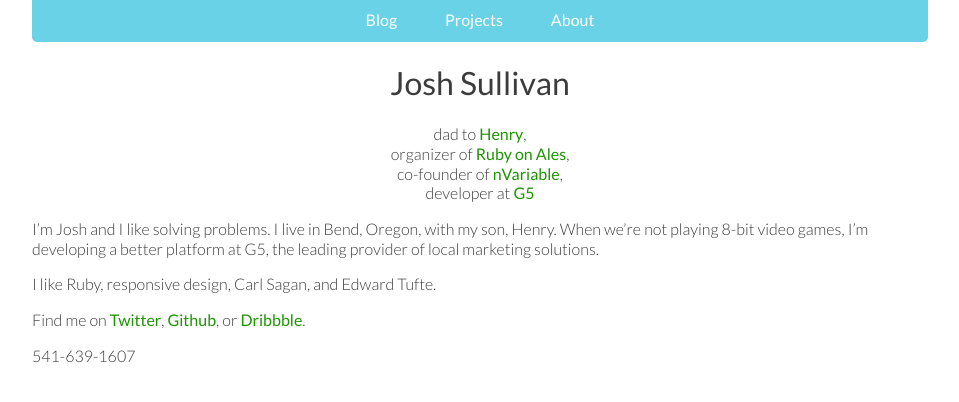
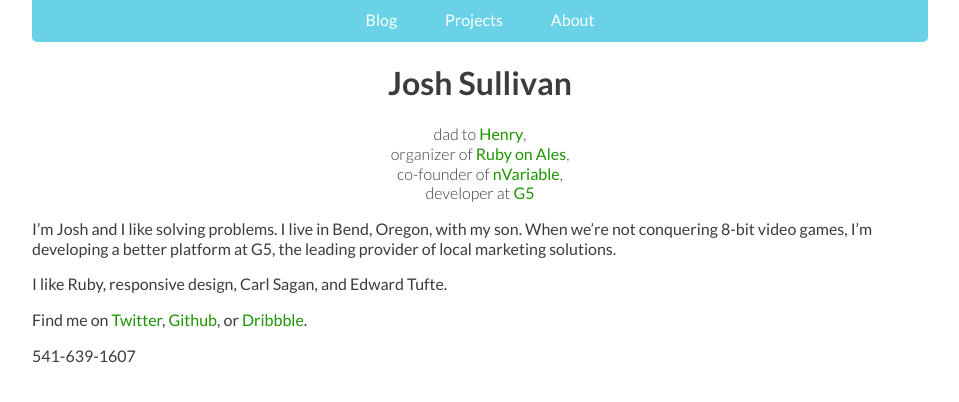
Before and after one commit to jsullivan/jsullivan.github.com, a Jekyll site: the page built from index.markdown, in a window 1280 px wide. Shown: the top 402 px of the page, without its empty margins (160-1119 px from the left). Built offline with Jekyll 4.4.1, drawn with Linux system fonts in a browser that asks for light colours; nearby versions of some CDN libraries.

Commit message:
Change typography

```diff
--- a/_layouts/default.html
+++ b/_layouts/default.html
@@ -44,17 +44,6 @@
       <li><a href="about">About</a></li>
     </ul>
   </nav>
-  <header>
-    <h1> Josh Sullivan</h1>
-    <p>
-      dad to <a href="">Henry</a>,
-      <br />
-      organizer of <a href="http://ruby.onales.com">Ruby on Ales</a>,
-      <br />
-      co-founder of <a href="http://nvariable.com">nVariable</a>,
-      <br />developer at <a href="http://twitter.com/#!/g5platform">G5</a>
-    </p>
-  </header>
   {{ content }}
 
   <footer>
--- a/css/style.css
+++ b/css/style.css
@@ -1,10 +1,13 @@
-@import url(http://fonts.googleapis.com/css?family=Lato:300,400);
+@import url(http://fonts.googleapis.com/css?family=Lato:300,400,700);
 
 body {
   font-size: 1em;
   font-family: 'Lato', sans-serif;
+  font-weight: 400;
+  margin: 0 auto;
+}
+.light {
   font-weight: 300;
-  margin: 0 auto;
 }
 a {
   text-decoration: none;
@@ -16,7 +19,7 @@
 }
 h1 {
   font-family: 'Lato', sans-serif;
-  font-weight: 400;
+  font-weight: 700;
   font-size: 2em;
 }
 header {
--- a/index.markdown
+++ b/index.markdown
@@ -2,7 +2,19 @@
 layout: default
 title: Josh Sullivan
 ---
-I'm Josh and I like solving problems. I live in Bend, Oregon, with my son, Henry. When we're not playing 8-bit video games, I'm developing a better platform at G5, the leading provider of local marketing solutions.
+ <header>
+   <h1> Josh Sullivan</h1>
+   <p class="light">
+     dad to <a href="">Henry</a>,
+     <br />
+     organizer of <a href="http://ruby.onales.com">Ruby on Ales</a>,
+     <br />
+     co-founder of <a href="http://nvariable.com">nVariable</a>,
+     <br />developer at <a href="http://twitter.com/#!/g5platform">G5</a>
+   </p>
+ </header>
+
+I'm Josh and I like solving problems. I live in Bend, Oregon, with my son. When we're not conquering 8-bit video games, I'm developing a better platform at G5, the leading provider of local marketing solutions.
 
 I like Ruby, responsive design, Carl Sagan, and Edward Tufte.
 
```
Also changed, not shown: 2 other files.
